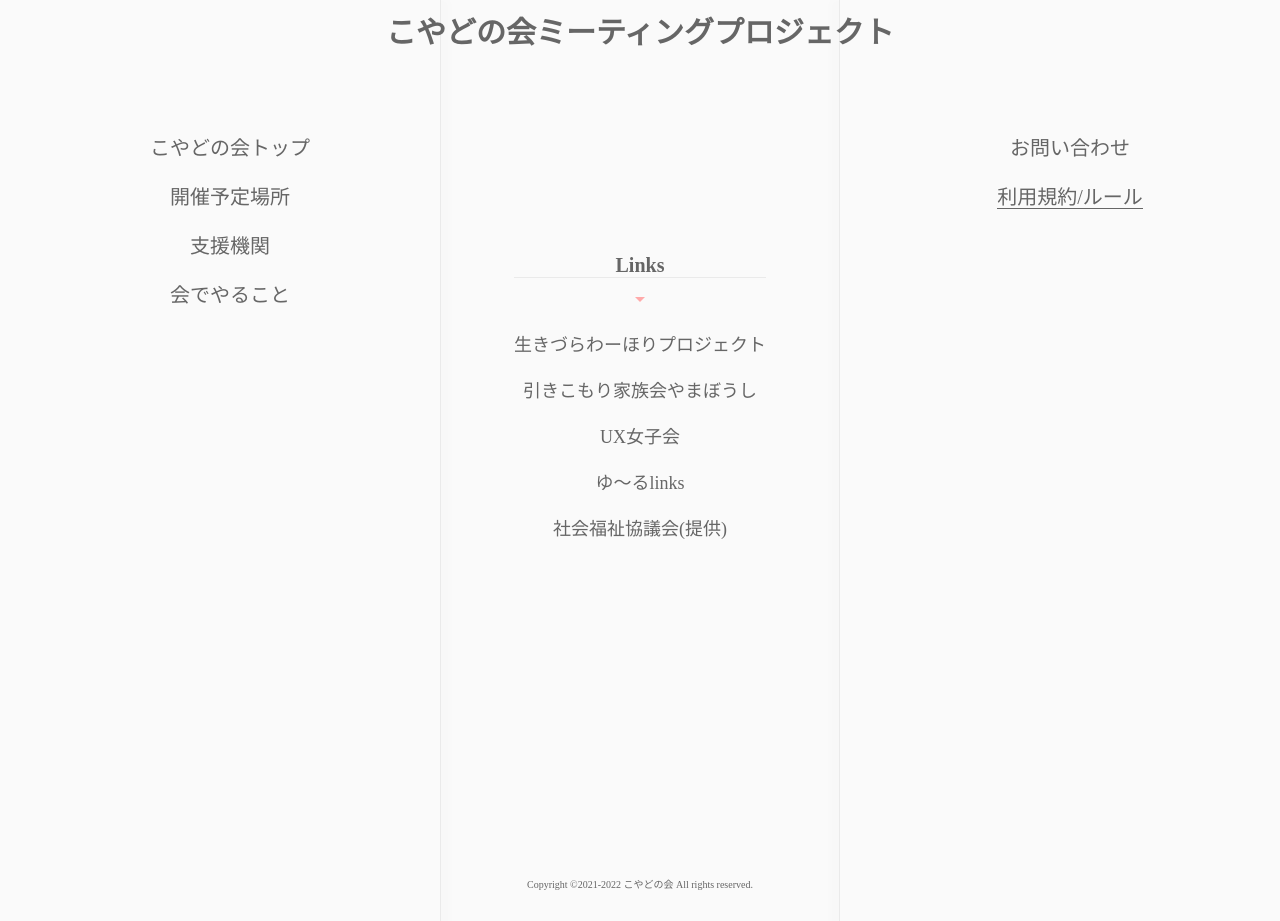
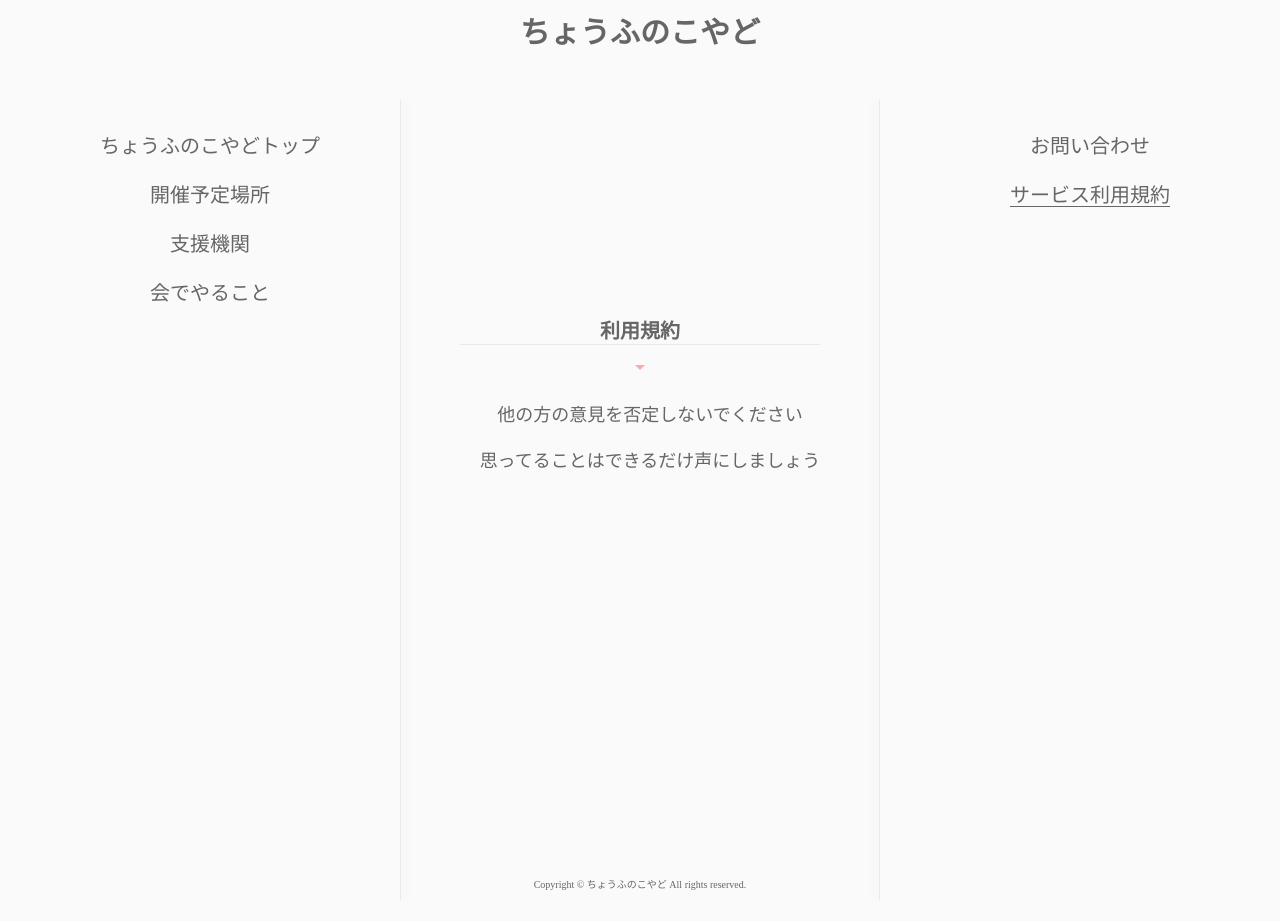
Before and after one commit to su-pull/chofu-koyado, a Next.js app: page /user-policy in a window 1280 px wide. Built offline with nearby package versions, Linux system fonts and the light colour scheme; a web font is replaced by a local one.

Commit message:
first commit

```diff
--- a/components/Footer.tsx
+++ b/components/Footer.tsx
@@ -7,7 +7,7 @@ const Footer: React.FC = () => {
         <Link href="/">
           <a className="scale">
             <div className="inblo C">
-              Copyright ©2021-2022 こやどの会 All rights reserved.
+              Copyright © ちょうふのこやど All rights reserved.
             </div>
           </a>
         </Link>
--- a/components/SideberLeft.tsx
+++ b/components/SideberLeft.tsx
@@ -10,7 +10,7 @@ const SideberLeft: React.FC = () => {
             <ul className="nav1">
               <li>
                 <ActiveLink href="/" activeClassName="headerState">
-                  <a className="scaleLinks">こやどの会トップ</a>
+                  <a className="scaleLinks">ちょうふのこやどトップ</a>
                 </ActiveLink>
               </li>
               <li>
--- a/components/SideberRight.tsx
+++ b/components/SideberRight.tsx
@@ -15,7 +15,7 @@ const SideberLeft: React.FC = () => {
               </li>
               <li>
                 <ActiveLink href="/user-policy" activeClassName="headerState">
-                  <a className="scaleLinks">利用規約/ルール</a>
+                  <a className="scaleLinks">サービス利用規約</a>
                 </ActiveLink>
               </li>
             </ul>
--- a/components/Text.tsx
+++ b/components/Text.tsx
@@ -4,7 +4,7 @@ const Text: React.FC = () => {
   return (
     <div className="migiue inblo">
       <ActiveLink href="/" activeClassName="">
-        <a>こやどの会ミーティングプロジェクト</a>
+        <a>ちょうふのこやど</a>
       </ActiveLink>
     </div>
   );
--- a/pages/about.tsx
+++ b/pages/about.tsx
@@ -13,7 +13,7 @@ const Location: React.FC = () => {
         <title>開催予定場所 - こやど</title>
         <meta name="description" content="リンク" />
       </Head>
-      <main className="CN">
+      <main className="margin inblo">
         <h1>開催場所</h1>
         <div className="triangle-bottom" />
         <dl>
--- a/pages/index.tsx
+++ b/pages/index.tsx
@@ -13,7 +13,7 @@ const Index: React.FC = () => {
         <title>トップ - こやど</title>
         <meta name="description" content="トップ" />
       </Head>
-      <main className="CN">
+      <main className="margin inblo">
         <h1>こやどの会トップ</h1>
         <div>
           生きずらわーほりプロジェクトの行事で開催されているこやどの会です。
--- a/pages/syousai.tsx
+++ b/pages/syousai.tsx
@@ -13,7 +13,7 @@ const About: React.FC = () => {
         <title>会でやること - 調布のこやど</title>
         <meta name="description" content="私について" />
       </Head>
-      <main className="CN">
+      <main className="margin inblo">
         <h1>詳細</h1>
         <p>
           話し合いの最中に何かあれば遠慮なくスタッフ(運営)にすぐにご報告ください。
--- a/pages/user-policy.tsx
+++ b/pages/user-policy.tsx
@@ -13,45 +13,14 @@ const Links: React.FC = () => {
         <title>利用規約/ルール - こやど</title>
         <meta name="description" content="リンク" />
       </Head>
-      <main className="CN">
-        <h1>Links</h1>
+      <main className="margin inblo">
+        <h1>利用規約</h1>
         <div className="triangle-bottom" />
-        <dl>
-          <dd>
-            <a
-              className="redLinks"
-              href="https://ikizura-wh.jimdofree.com"
-              target="_blank"
-            >
-              生きづらわーほりプロジェクト
-            </a>
-          </dd>
-          <dd>
-            <a className="redLinks" href="/" target="_blank">
-              引きこもり家族会やまぼうし
-            </a>
-          </dd>
-
-          <dd>
-            <a className="redLinks" href="/" target="_blank">
-              UX女子会
-            </a>
-          </dd>
-          <dd>
-            <a className="redLinks" href="/" target="_blank">
-              ゆ〜るlinks
-            </a>
-          </dd>
-          <dd>
-            <a
-              className="redLinks"
-              href="https://www.ccsw.or.jp"
-              target="_blank"
-            >
-              社会福祉協議会(提供)
-            </a>
-          </dd>
-        </dl>
+        <ul>
+          <li>他の方の意見を否定しないでください</li>
+          <li>思ってることはできるだけ声にしましょう</li>
+          <li></li>
+        </ul>
       </main>
     </motion.div>
   );
--- a/styles/_parts.scss
+++ b/styles/_parts.scss
@@ -29,8 +29,8 @@
   transition-duration: 2s;
 }
 
-.margin50p {
-  margin-top: $p50;
+.margin {
+  margin-top: 250px;
 }
 
 .flex-container {
--- a/styles/_setting.scss
+++ b/styles/_setting.scss
@@ -68,7 +68,7 @@ $ME: rgba(0, 0, 0, 0.75);
 @mixin Menu {
   z-index: 4;
   position: fixed;
-  background: rgba(255, 255, 255, 0.5);
+  background: rgba(255, 255, 255, 0.9);
   border-left: solid 1px #000000;
   right: 0px;
   top: 0px;
--- a/styles/globals.scss
+++ b/styles/globals.scss
@@ -53,11 +53,10 @@ li {
   left: 0;
   width: 400px;
   height: 100vh;
-  padding: 8% 20px 15%;
+  margin-top: 100px;
   border-right: solid 1px#eaeaea;
   box-shadow: 8px 0px 8px 1px rgb(0 0 0 / 1%);
   background-size: 50% auto;
-  // background: #ffe2e2;
 }
 
 .SideColumn-right {
@@ -68,7 +67,7 @@ li {
   right: 0;
   width: 400px;
   height: 100vh;
-  padding: 8% 20px 15%;
+  margin-top: 100px;
   border-left: solid 1px#eaeaea;
   box-shadow: -8px 0px 8px 1px rgb(0 0 0 / 1%);
   background-size: 50% auto;
--- a/styles/mobile.scss
+++ b/styles/mobile.scss
@@ -6,6 +6,10 @@
   }
   body {
     width: 90%;
+  }
+
+  .margin {
+    margin-top: 100px;
   }
 
   .Humb {
```
